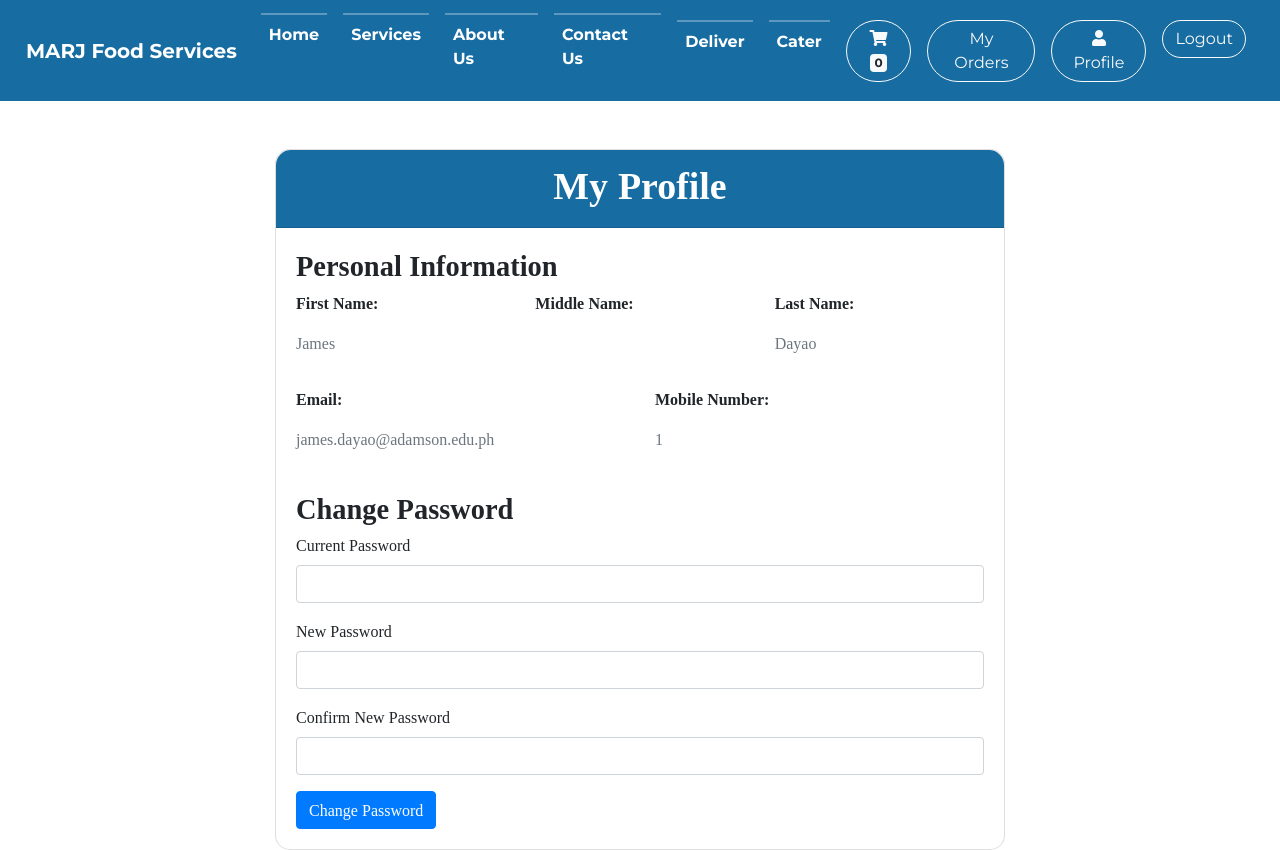
After one commit to Hekigo11/SDL, a PHP site: page /modules/profile.php in a window 1280 px wide. The commit adds this page. Run offline with PHP 8.4, Linux system fonts and the light colour scheme; a user stored in the database is signed in; data comes from the database, SQL or seed files in the repository.

Commit message:
added profile sa nav

```diff
--- a/modules/login.php
+++ b/modules/login.php
@@ -108,7 +108,7 @@ $(document).ready(function(){
                 setTimeout(() => {
                     $('#loginModal').modal('hide');
                     setTimeout(() => {
-                        location.reload();
+                        window.location.href = window.location.href;
                     }, 500);
                 }, 2000);
             }
--- a/modules/login_req.php
+++ b/modules/login_req.php
@@ -1,5 +1,9 @@
 <?php
 require_once __DIR__ . '/../config.php';
+
+if (session_status() === PHP_SESSION_NONE) {
+    session_start();
+}
 
 $isallok = true;
 $msg = "";
--- a/modules/navigation.php
+++ b/modules/navigation.php
@@ -1,5 +1,8 @@
 <?php
 require_once __DIR__ . '/../config.php';
+if (session_status() === PHP_SESSION_NONE) {
+    session_start();
+}
 ?>
 <header>
     <nav class="navbar navbar-expand-lg">
@@ -39,11 +42,16 @@ require_once __DIR__ . '/../config.php';
                     <?php
                     if(isset($_SESSION['loginok'])){
                         echo '<li class="nav-item mx-2 no-dropdown">
-                        <button class="btn rounded-pill btn-outline-light" data-toggle="modal" data-target="#logoutModal" aria-label="Logout">Logout</button>
+                            <a href="' . BASE_URL . '/modules/profile.php" class="btn rounded-pill btn-outline-light" aria-label="Profile">
+                                <i class="fas fa-user"></i> Profile
+                            </a>
+                        </li>
+                        <li class="nav-item mx-2 no-dropdown">
+                            <button class="btn rounded-pill btn-outline-light" data-toggle="modal" data-target="#logoutModal" aria-label="Logout">Logout</button>
                         </li>';
                     } else {
                         echo '<li class="nav-item mx-2 no-dropdown">
-                        <button class="btn rounded-pill btn-outline-light" data-toggle="modal" data-target="#loginModal" aria-label="Login">Login</button>
+                            <button class="btn rounded-pill btn-outline-light" data-toggle="modal" data-target="#loginModal" aria-label="Login">Login</button>
                         </li>';
                     }
                     ?>
@@ -64,6 +72,13 @@ require_once __DIR__ . '/../config.php';
                 <li class="nav-item">
                     <a class="nav-link" href="<?php echo BASE_URL; ?>/modules/orders.php" onclick="checkLogin(event)">My Orders</a>
                 </li>
+                <?php if(isset($_SESSION['loginok'])){ ?>
+                    <li class="nav-item">
+                        <a class="nav-link" href="<?php echo BASE_URL; ?>/modules/profile.php">
+                            <i class="fas fa-user"></i> Profile
+                        </a>
+                    </li>
+                <?php } ?>
                 <li class="nav-item"><a class="nav-link" href="<?php echo BASE_URL; ?>/modules/products.php" aria-label="Deliver">Deliver</a></li>
                 <li class="nav-item"><a class="nav-link" href="<?php echo BASE_URL; ?>/modules/catering.php" aria-label="Cater" onclick="checkLogin(event)">Cater</a></li>
                 <li class="nav-item"><a class="nav-link" href="<?php echo BASE_URL; ?>/index.php#services">Services</a></li>
@@ -74,18 +89,16 @@ require_once __DIR__ . '/../config.php';
                         echo '<li class="nav-item">
                                 <div class="d-flex flex-column">
                                 <button class="btn btn-light mb-2 w-100" data-toggle="modal" data-target="#logoutModal">Logout</button>
-                                <!-- <a href="register.php" class="btn btn-light w-100">Register</a> -->
                                 </div>
                             </li>';
                     } else {
                         echo '<li class="nav-item">
                                 <div class="d-flex flex-column">
                                 <button class="btn btn-light mb-2 w-100" data-toggle="modal" data-target="#loginModal">Login</button>
-                                <!-- <a href="register.php" class="btn btn-light w-100">Register</a> -->
                                 </div>
                             </li>';
                     }
-                    ?>
+                ?>
             </ul>
         </div>
     </nav>
--- /dev/null
+++ b/modules/profile.php
@@ -0,0 +1,157 @@
+<?php
+require_once __DIR__ . '/../config.php';
+
+if (session_status() === PHP_SESSION_NONE) {
+    session_start();
+}
+
+if (!isset($_SESSION['loginok'])) {
+    header('Location: ' . BASE_URL . '/index.php');
+    exit();
+}
+
+include("dbconi.php");
+
+// Fetch user data
+$user_id = $_SESSION['user_id'];
+$query = "SELECT fname, mname, lname, email_add, mobile_num FROM users WHERE user_id = ?";
+$stmt = mysqli_prepare($dbc, $query);
+mysqli_stmt_bind_param($stmt, "i", $user_id);
+mysqli_stmt_execute($stmt);
+$result = mysqli_stmt_get_result($stmt);
+$user_data = mysqli_fetch_assoc($result);
+?>
+
+<!DOCTYPE html>
+<html lang="en">
+<head>
+    <meta charset="UTF-8">
+    <meta name="viewport" content="width=device-width, initial-scale=1.0">
+    <title>My Profile - MARJ Food Services</title>
+    <link rel="stylesheet" href="https://maxcdn.bootstrapcdn.com/bootstrap/4.5.2/css/bootstrap.min.css">
+    <link rel="stylesheet" href="https://cdnjs.cloudflare.com/ajax/libs/font-awesome/5.15.4/css/all.min.css">
+    <script src="https://ajax.googleapis.com/ajax/libs/jquery/3.5.1/jquery.min.js"></script>
+    <script src="https://cdnjs.cloudflare.com/ajax/libs/popper.js/1.16.0/umd/popper.min.js"></script>
+    <script src="https://maxcdn.bootstrapcdn.com/bootstrap/4.5.2/js/bootstrap.min.js"></script>
+    <link rel="stylesheet" href="<?php echo BASE_URL; ?>/vendor/style1.css">
+</head>
+<body>
+    <?php include("navigation.php"); ?>
+
+    <div class="container mt-5">
+        <div class="row justify-content-center">
+            <div class="col-md-8">
+                <div class="card" style="border-radius: 15px;">
+                    <div class="card-header text-center" style="background-color: var(--accent); color: white; border-radius: 15px 15px 0 0;">
+                        <h3>My Profile</h3>
+                    </div>
+                    <div class="card-body">
+                        <div id="alert-container"></div>
+
+                        <!-- User Information -->
+                        <div class="user-info mb-4">
+                            <h4>Personal Information</h4>
+                            <div class="row">
+                                <div class="col-md-4">
+                                    <p><strong>First Name:</strong></p>
+                                    <p class="text-muted"><?php echo htmlspecialchars($user_data['fname']); ?></p>
+                                </div>
+                                <div class="col-md-4">
+                                    <p><strong>Middle Name:</strong></p>
+                                    <p class="text-muted"><?php echo htmlspecialchars($user_data['mname']); ?></p>
+                                </div>
+                                <div class="col-md-4">
+                                    <p><strong>Last Name:</strong></p>
+                                    <p class="text-muted"><?php echo htmlspecialchars($user_data['lname']); ?></p>
+                                </div>
+                            </div>
+                            <div class="row mt-3">
+                                <div class="col-md-6">
+                                    <p><strong>Email:</strong></p>
+                                    <p class="text-muted"><?php echo htmlspecialchars($user_data['email_add']); ?></p>
+                                </div>
+                                <div class="col-md-6">
+                                    <p><strong>Mobile Number:</strong></p>
+                                    <p class="text-muted"><?php echo htmlspecialchars($user_data['mobile_num']); ?></p>
+                                </div>
+                            </div>
+                        </div>
+
+                        <!-- Change Password Section -->
+                        <div class="change-password mt-4">
+                            <h4>Change Password</h4>
+                            <form id="changePasswordForm">
+                                <div class="form-group">
+                                    <label for="current_password">Current Password</label>
+                                    <input type="password" class="form-control" id="current_password" name="current_password" required>
+                                </div>
+                                <div class="form-group">
+                                    <label for="new_password">New Password</label>
+                                    <input type="password" class="form-control" id="new_password" name="new_password" required>
+                                </div>
+                                <div class="form-group">
+                                    <label for="confirm_password">Confirm New Password</label>
+                                    <input type="password" class="form-control" id="confirm_password" name="confirm_password" required>
+                                </div>
+                                <button type="submit" class="btn btn-primary">Change Password</button>
+                            </form>
+                        </div>
+                    </div>
+                </div>
+            </div>
+        </div>
+    </div>
+
+    <?php include('authenticate.php'); ?>
+
+    <script>
+    function showAlert(message, type) {
+        const alertContainer = $("#alert-container");
+        const alertHtml = `
+            <div class="alert alert-${type} alert-dismissible fade show" role="alert">
+                ${message}
+                <button type="button" class="close" data-dismiss="alert" aria-label="Close">
+                    <span aria-hidden="true">&times;</span>
+                </button>
+            </div>`;
+        alertContainer.html(alertHtml);
+    }
+
+    $(document).ready(function() {
+        $("#changePasswordForm").on("submit", function(e) {
+            e.preventDefault();
+
+            const currentPassword = $("#current_password").val();
+            const newPassword = $("#new_password").val();
+            const confirmPassword = $("#confirm_password").val();
+
+            if (!currentPassword || !newPassword || !confirmPassword) {
+                showAlert("Please fill in all password fields", "warning");
+                return;
+            }
+
+            if (newPassword !== confirmPassword) {
+                showAlert("New passwords do not match", "warning");
+                return;
+            }
+
+            $.post("<?php echo BASE_URL; ?>/modules/change_password.php", {
+                current_password: currentPassword,
+                new_password: newPassword
+            })
+            .done(function(response) {
+                if (response.success) {
+                    showAlert("Password changed successfully", "success");
+                    $("#changePasswordForm")[0].reset();
+                } else {
+                    showAlert(response.message || "Failed to change password", "danger");
+                }
+            })
+            .fail(function() {
+                showAlert("An error occurred. Please try again.", "danger");
+            });
+        });
+    });
+    </script>
+</body>
+</html>
```
Also changed, not shown: modules/change_password.php (added, +56 -0 lines).
